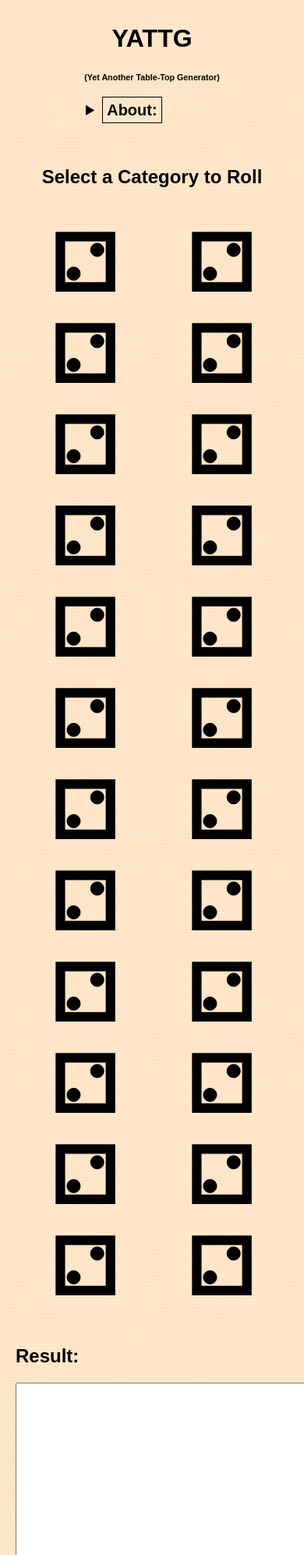
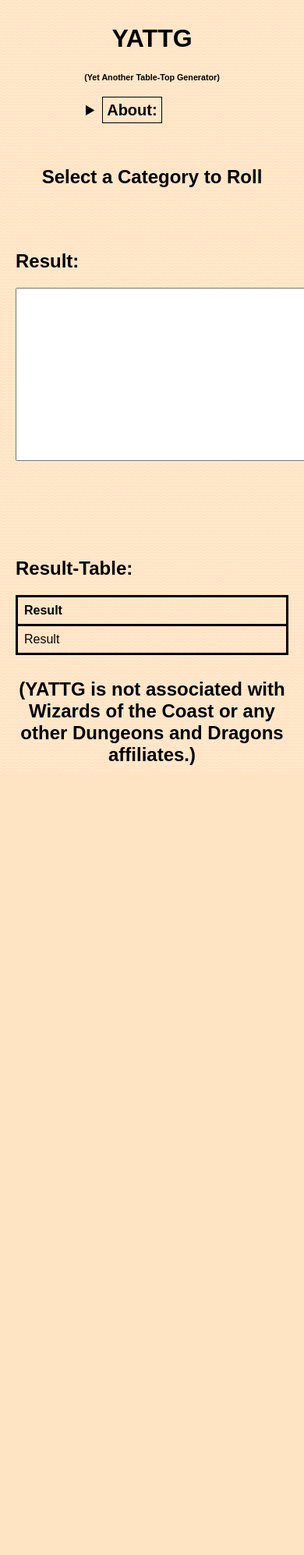
Before and after one commit to mzak2/YATTG-Generator-Website, a Flask app: template app/templates/index.html in a window 390 px wide. Shown: the top 1994 px of the page at 78% size. After the commit the page ends 992 px from the top, so only its background shows below. Run offline with Flask 3, Linux system fonts and the light colour scheme; the template is opened without the code that fills it, so the values that code supplies are empty; some libraries are stand-ins or nearby versions.

Commit message:
Change Dice to hide when screen size below 800px

```diff
--- a/app/app.py
+++ b/app/app.py
@@ -34,7 +34,7 @@
 
 # ------------Start Program
 db_url = os.environ.get('DB_URL') #connects to the docker version
-#db_url = "" #get from docker file for testing
+#db_url = os.environ.get('db_url') #used for local testing, use other for docker
 engine = create_engine(f"{db_url}")
 Session = sessionmaker(bind=engine)
 session = Session()
--- a/app/static/css/styles.css
+++ b/app/static/css/styles.css
@@ -184,4 +184,8 @@
     .main {
         order: 1;
     }
+
+    .dice {
+        display: none;
+    }
 }
```
